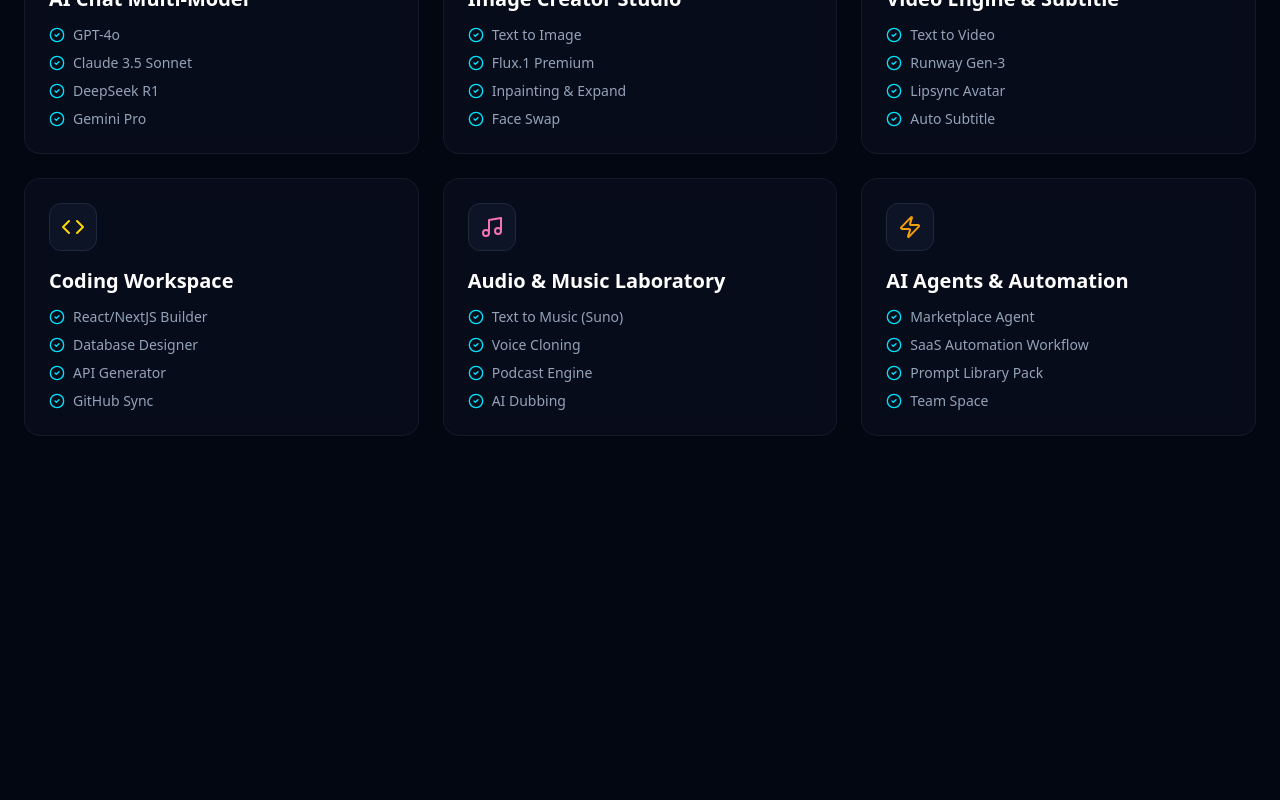
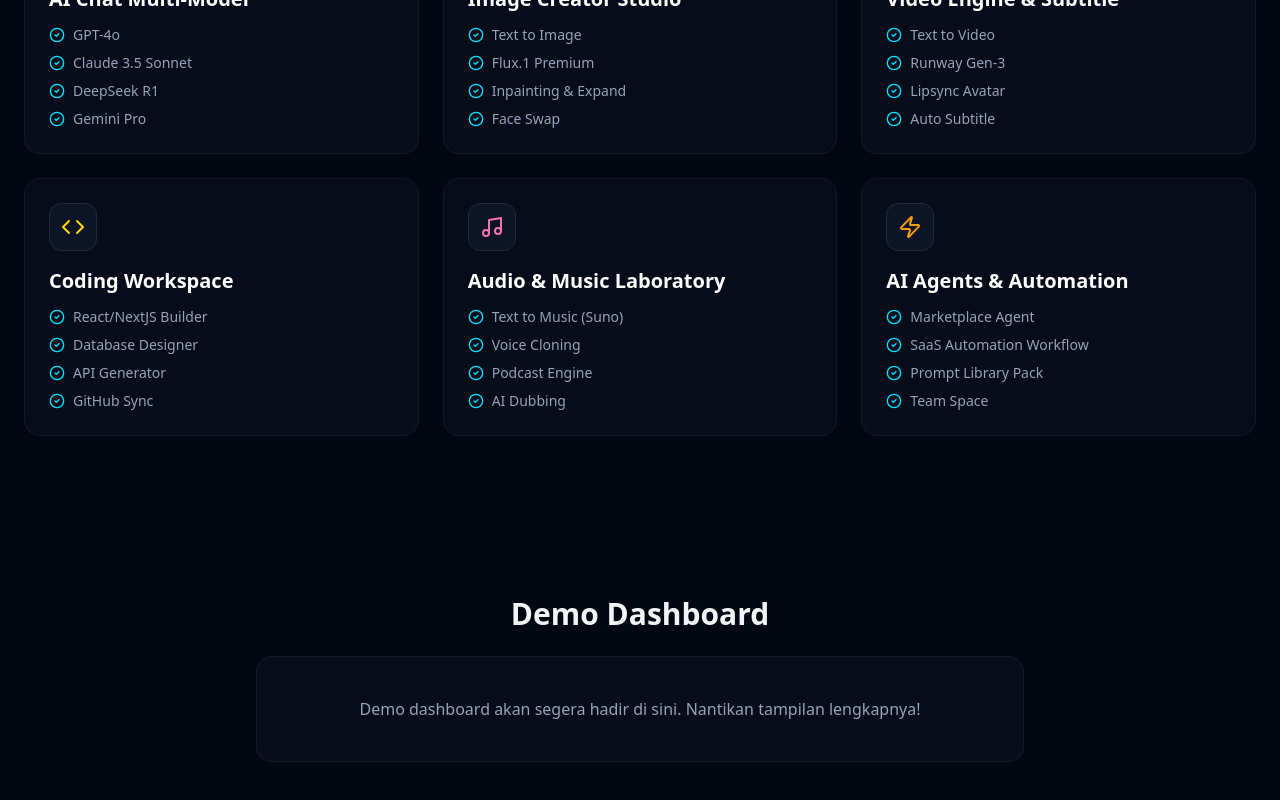
Before and after one commit to waris191010/waris-ai-superapp, a Next.js app: page / in a window 1280 px wide. Shown: the part 960-1760 px from the top of the page. Before the commit the page ends 1476 px from the top, so only its background shows below. Built offline with nearby package versions, Linux system fonts and the light colour scheme.

Commit message:
Tambah section demo dashboard

```diff
--- a/src/app/(landing)/page.tsx
+++ b/src/app/(landing)/page.tsx
@@ -83,6 +83,15 @@
           <ServiceCard icon={<Zap className="text-amber-500" />} title="AI Agents & Automation" items={["Marketplace Agent", "SaaS Automation Workflow", "Prompt Library Pack", "Team Space"]} />
         </div>
       </section>
+      {/* DEMO SECTION */}
+        <section id="demo" className="container mx-auto px-6 py-20 relative z-10 text-center">
+          <h2 className="text-3xl font-bold mb-6">Demo Dashboard</h2>
+          <div className="max-w-3xl mx-auto p-10 rounded-2xl bg-card border border-card-border">
+            <p className="text-slate-400">
+              Demo dashboard akan segera hadir di sini. Nantikan tampilan lengkapnya!
+            </p>
+          </div>
+        </section>
     </div>
   );
 }
```
